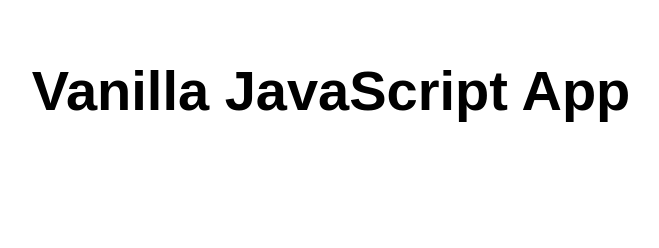
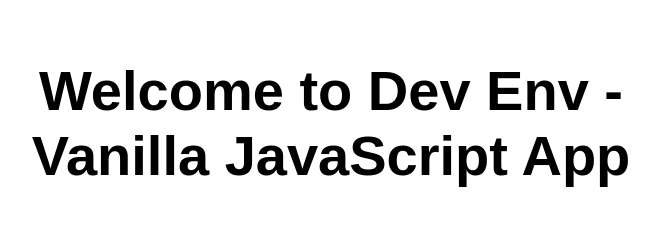
Before and after one commit to akshaygogate1995/STATICWEBAPPPRACTICE, a website: page src/index.html in a window 1280 px wide. Shown: the whole page, without its empty margins (309-968 px from the left). Drawn offline with Linux system fonts and the light colour scheme.

Commit message:
Update index.html

```diff
--- a/src/index.html
+++ b/src/index.html
@@ -10,7 +10,7 @@
 
 <body>
   <main>
-    <h1>Vanilla JavaScript App</h1>
+    <h1>Welcome to Dev Env - Vanilla JavaScript App</h1>
   </main>
 </body>
 
```
